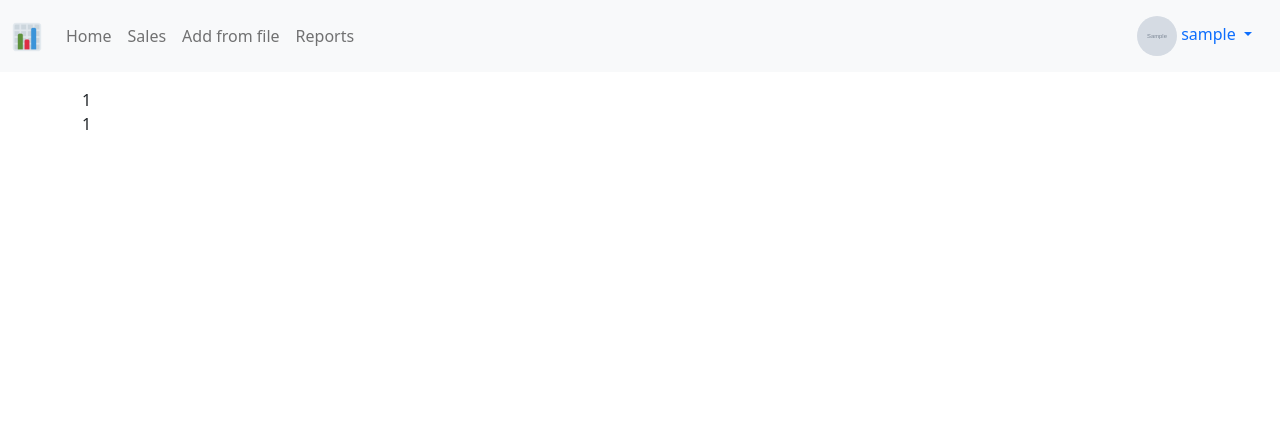
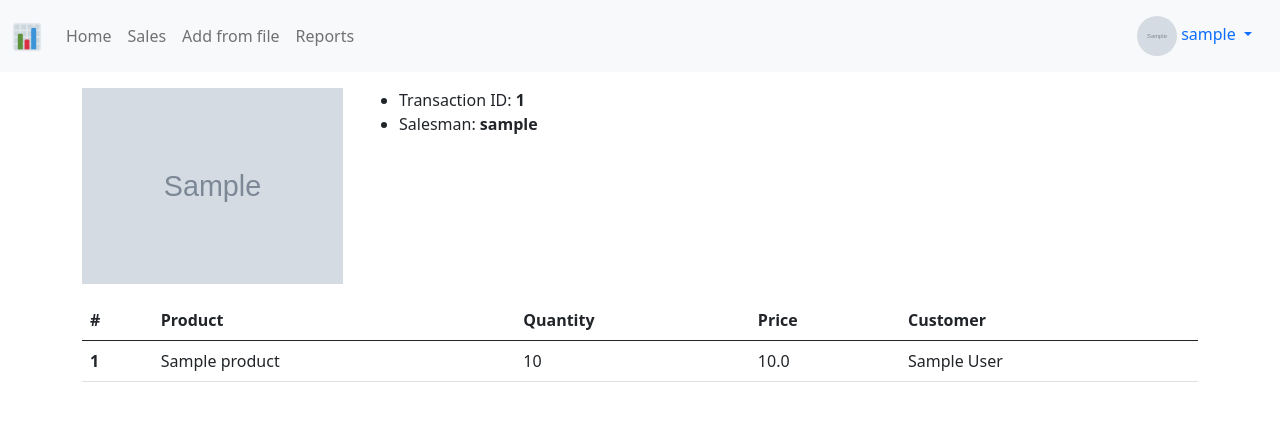
Before and after one commit to Shakti09-Rookie/Django-Reports, a Django app: page /sales/1/ in a window 1280 px wide. Shown: the top 421 px of the page. Run offline with Django 4.2, Linux system fonts and the light colour scheme; a user stored in the database is signed in; tables that the repository leaves empty hold one stand-in row (values such as "Sample post"); grey boxes marked "Sample" are stand-in pictures; some libraries are stand-ins or nearby versions.

Commit message:
Complete

```diff
--- a/sales/models.py
+++ b/sales/models.py
@@ -19,6 +19,10 @@ class Position(models.Model):
     def get_sales_id(self):
         sale_obj = self.sale_set.first()
         return sale_obj.id
+
+    def get_sales_customer(self):
+        sale_obj = self.sale_set.first()
+        return sale_obj.customer.name
 
     def save(self, *args, **kwargs):
         self.price = self.product.price * self.quantity
--- a/sales/static/sales/home.js
+++ b/sales/static/sales/home.js
@@ -45,6 +45,7 @@ reportBtn.addEventListener('click', ()=> {
             success : function(response){
                 console.log(response)
                 handleAlerts('success', 'Report created')
+                reportForm.reset()
             },
             error: function(error){
                 console.log(error)
--- a/sales/templates/sales/detail.html
+++ b/sales/templates/sales/detail.html
@@ -1,12 +1,44 @@
 {% extends "base.html" %}
 
 {% block title %}
-detail {{ object.transaction_id }}
+    detail {{ object.transaction_id }}
 {% endblock title %}
 
 {% block content %}
-    {{object.pk}}
-    <br>
-    {{object.transaction_id}}
+
+<div class="row mt-3 mb-3">
+    <div class="col-3">
+        <img src="{{object.customer.logo.url}}" alt="{{object.customer.name}}" class="img-fluid">
+    </div>
+    <div class="col-9">
+        <ul>
+            <li>Transaction ID: <b>{{object.transaction_id}}</b></li>
+            <li>Salesman: <b>{{object.salesman.user.username}}</b></li>
+        </ul>
+    </div>
+</div>
+
+<table class="table">
+    <thead>
+      <tr>
+        <th scope="col">#</th>
+        <th scope="col">Product</th>
+        <th scope="col">Quantity</th>
+        <th scope="col">Price</th>
+        <th scope="col">Customer</th>
+      </tr>
+    </thead>
+    <tbody>
+        {% for pos in object.get_positions %}
+            <tr>
+                <th scope="row">{{forloop.counter}}</th>
+                <td>{{pos.product.name}}</td>
+                <td>{{pos.quantity}}</td>
+                <td>{{pos.price}}</td>
+                <td>{{pos.get_sales_customer}}</td>
+            </tr>
+        {% endfor %}
+    </tbody>
+  </table>
 
 {% endblock content %}
--- a/sales/templates/sales/home.html
+++ b/sales/templates/sales/home.html
@@ -21,7 +21,7 @@ home
         </div>
         <div class="modal-body" id="modal-body">
           <div id="alert-box"></div>
-          <form id="report-form">
+          <form id="report-form" autocomplete="off">
             {% csrf_token %}
             {{report_form|crispy}}
             <button type="submit" class="btn btn-info mt-2">Save</button>
```
